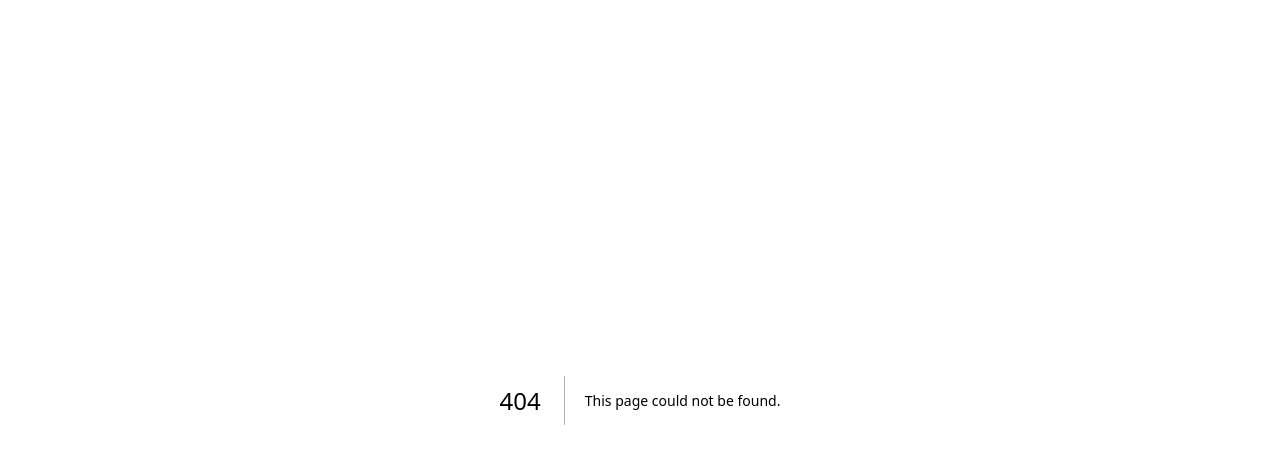
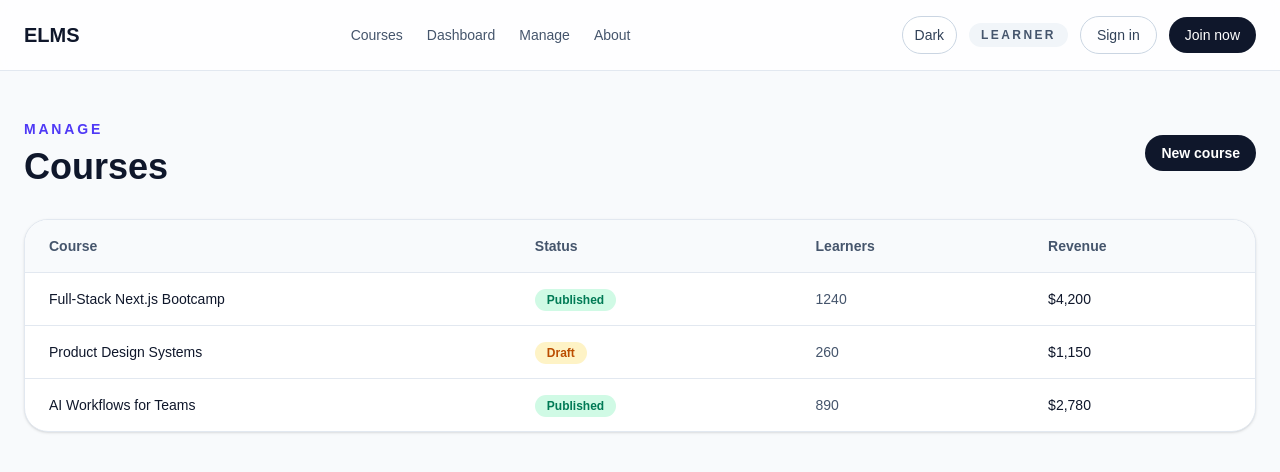
Before and after one commit to ductnv007/eLMS, a Next.js app: page /manage/courses in a window 1280 px wide. Before the commit this address had no page. Shown: the top 472 px of the page. Built offline with nearby package versions, Linux system fonts and the light colour scheme.

Commit message:
feat: add admin course and appearance flows

```diff
--- a/package.json
+++ b/package.json
@@ -1,6 +1,6 @@
 {
   "name": "elms-app",
-  "version": "0.1.0",
+  "version": "0.5.0",
   "private": true,
   "scripts": {
     "dev": "next dev",
@@ -13,7 +13,6 @@
     "typecheck": "tsc --noEmit"
   },
   "dependencies": {
-    "@supabase/supabase-js": "^2.112.4",
     "next": "16.3.4",
     "react": "19.2.8",
     "react-dom": "19.2.8"
--- /dev/null
+++ b/src/app/manage/appearance/page.tsx
@@ -0,0 +1,25 @@
+export default function AppearancePage() {
+  return (
+    <main className="mx-auto max-w-5xl px-6 py-12">
+      <h1 className="text-4xl font-black text-slate-900">Appearance settings</h1>
+      <div className="mt-8 grid gap-6 md:grid-cols-2">
+        <div className="rounded-3xl border border-slate-200 bg-white p-6 shadow-sm">
+          <label className="mb-2 block text-sm font-medium text-slate-700">Brand name</label>
+          <input className="w-full rounded-2xl border border-slate-200 bg-slate-50 px-4 py-3" defaultValue="ELMS" />
+        </div>
+        <div className="rounded-3xl border border-slate-200 bg-white p-6 shadow-sm">
+          <label className="mb-2 block text-sm font-medium text-slate-700">Primary color</label>
+          <input type="color" className="h-12 w-full rounded-2xl border border-slate-200 bg-slate-50" defaultValue="#4f46e5" />
+        </div>
+        <div className="rounded-3xl border border-slate-200 bg-white p-6 shadow-sm md:col-span-2">
+          <label className="mb-2 block text-sm font-medium text-slate-700">Default display mode</label>
+          <select className="w-full rounded-2xl border border-slate-200 bg-slate-50 px-4 py-3">
+            <option>Light</option>
+            <option>Dark</option>
+            <option>System</option>
+          </select>
+        </div>
+      </div>
+    </main>
+  );
+}
--- /dev/null
+++ b/src/app/manage/courses/page.tsx
@@ -0,0 +1,44 @@
+import { getAdminCourseRows } from '@/lib/admin-service';
+
+export default function ManageCoursesPage() {
+  const rows = getAdminCourseRows();
+
+  return (
+    <main className="mx-auto max-w-7xl px-6 py-12">
+      <div className="flex items-center justify-between">
+        <div>
+          <p className="text-sm font-semibold uppercase tracking-[0.2em] text-indigo-600">Manage</p>
+          <h1 className="mt-2 text-4xl font-black text-slate-900">Courses</h1>
+        </div>
+        <button className="rounded-full bg-slate-900 px-4 py-2 text-sm font-semibold text-white">New course</button>
+      </div>
+
+      <div className="mt-8 overflow-hidden rounded-3xl border border-slate-200 bg-white shadow-sm">
+        <table className="min-w-full text-left text-sm">
+          <thead className="bg-slate-50 text-slate-600">
+            <tr>
+              <th className="px-6 py-4 font-semibold">Course</th>
+              <th className="px-6 py-4 font-semibold">Status</th>
+              <th className="px-6 py-4 font-semibold">Learners</th>
+              <th className="px-6 py-4 font-semibold">Revenue</th>
+            </tr>
+          </thead>
+          <tbody>
+            {rows.map((row) => (
+              <tr key={row.id} className="border-t border-slate-200">
+                <td className="px-6 py-4 font-medium text-slate-900">{row.title}</td>
+                <td className="px-6 py-4">
+                  <span className={`rounded-full px-3 py-1 text-xs font-semibold ${row.status === 'Published' ? 'bg-emerald-100 text-emerald-700' : 'bg-amber-100 text-amber-700'}`}>
+                    {row.status}
+                  </span>
+                </td>
+                <td className="px-6 py-4 text-slate-600">{row.learners}</td>
+                <td className="px-6 py-4 text-slate-900">{row.revenue}</td>
+              </tr>
+            ))}
+          </tbody>
+        </table>
+      </div>
+    </main>
+  );
+}
--- /dev/null
+++ b/src/lib/admin-service.ts
@@ -0,0 +1,17 @@
+export type CourseAdminRow = {
+  id: string;
+  title: string;
+  status: 'Draft' | 'Published';
+  learners: number;
+  revenue: string;
+};
+
+export const adminCourseRows: CourseAdminRow[] = [
+  { id: 'c1', title: 'Full-Stack Next.js Bootcamp', status: 'Published', learners: 1240, revenue: '$4,200' },
+  { id: 'c2', title: 'Product Design Systems', status: 'Draft', learners: 260, revenue: '$1,150' },
+  { id: 'c3', title: 'AI Workflows for Teams', status: 'Published', learners: 890, revenue: '$2,780' },
+];
+
+export function getAdminCourseRows() {
+  return adminCourseRows;
+}
```
